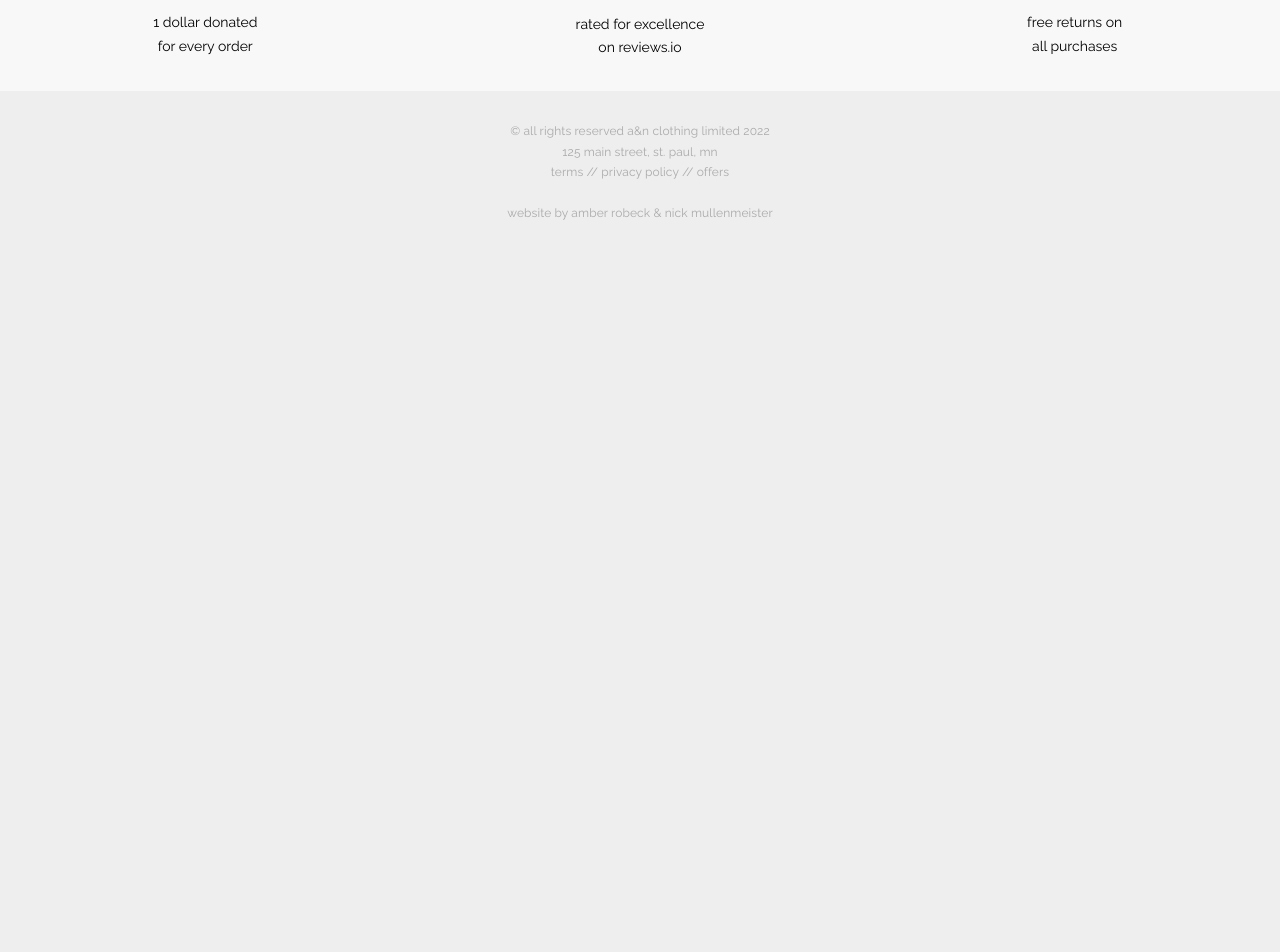
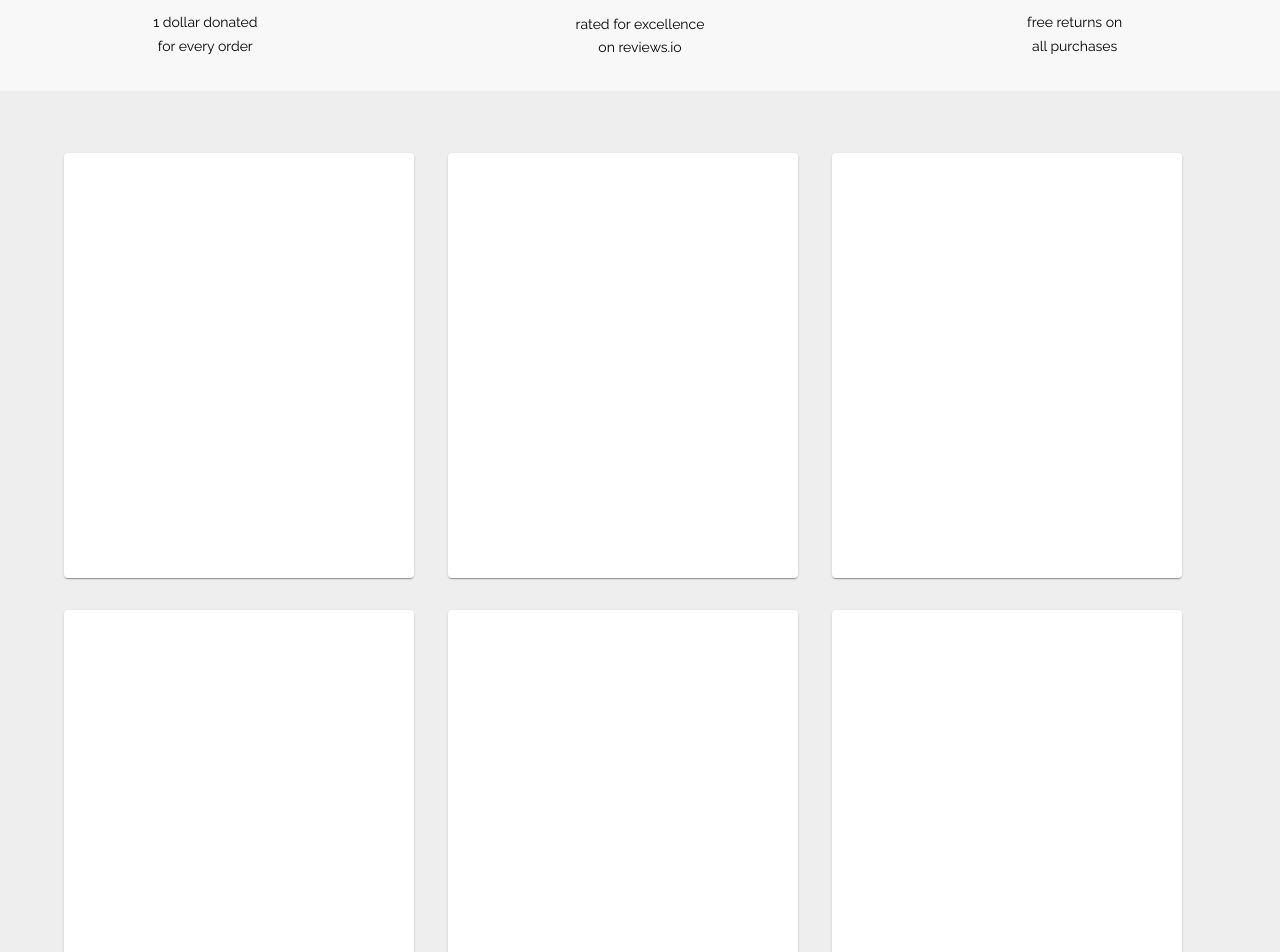
Before and after one commit to Amber-Robeck/A-N, a React (Create React App) app in the folder frontend/: page / in a window 1280 px wide. Shown: the part 960-1912 px from the top of the page. Before the commit the page ends 1233 px from the top, so only its background shows below. Built offline with nearby package versions, Linux system fonts and the light colour scheme.

Commit message:
Added first part of home grid display

```diff
--- a/frontend/src/components/Footer/index.js
+++ b/frontend/src/components/Footer/index.js
@@ -1,7 +1,7 @@
 import { Box, Typography } from "@mui/material";
 
 const Footer = () => {
-    return ( <Box sx={{marginBottom: '50px'}}>
+    return ( <Box sx={{marginBottom: '50px', marginTop: '25px'}}>
         <Typography sx={{color: '#aaa', textTransform: "lowercase", lineHeight: 1.7, textRendering: 'optimizeLegibility', fontSize: 12, fontWeight: 300, textAlign: 'center'}}>
         © all rights reserved A&N Clothing Limited 2022
         <br></br>
--- /dev/null
+++ b/frontend/src/components/HomeCards/index.js
@@ -0,0 +1,49 @@
+import { Grid, Box, Paper, Container } from "@mui/material";
+
+const HomeCards = () => {
+    return ( <Box>
+        <Container>
+        <Grid
+        container rowSpacing={4}
+        direction="row"
+        justifyContent="space-evenly"
+        alignItems="center"
+        marginTop={1}
+        >
+            <Grid item xs={4}>
+            <Paper elevation={1} sx={{height: '425px', width: '350px'}}>
+            </Paper>
+            </Grid>
+
+            <Grid item xs={4}>
+            <Paper elevation={1} sx={{height: '425px', width: '350px'}}>
+            </Paper>
+            </Grid>
+
+            <Grid item xs={4}>
+            <Paper elevation={1} sx={{height: '425px', width: '350px'}}>
+            </Paper>
+            </Grid>
+
+            <Grid item xs={4}>
+            <Paper elevation={1} sx={{height: '425px', width: '350px'}}>
+            </Paper>
+            </Grid>
+
+            <Grid item xs={4}>
+            <Paper elevation={1} sx={{height: '425px', width: '350px'}}>
+            </Paper>
+            </Grid>
+
+            <Grid item xs={4}>
+            <Paper elevation={1} sx={{height: '425px', width: '350px'}}>
+            </Paper>
+            </Grid>
+
+
+        </Grid>
+        </Container>
+    </Box> );
+}
+
+export default HomeCards;
--- a/frontend/src/components/NavigationCard/index.js
+++ b/frontend/src/components/NavigationCard/index.js
@@ -11,12 +11,12 @@ const NavigationCard = () => {
             <Grid container spacing={10}>
                 <Grid item xs={6}>
                     <Link to="/men" style={{ textDecoration: 'none' }}>
-                        <Paper className="navCard" sx={{ padding: 2, border: 1, fontSize: 18 }} elevation={3} variant="outlined">SHOP MEN'S</Paper>
+                        <Paper className="navCard" sx={{ padding: 2, border: 1, fontSize: 18 }} elevation={0} variant="outlined">SHOP MEN'S</Paper>
                     </Link>
                 </Grid>
                 <Grid item xs={6}>
                     <Link to="/women" style={{ textDecoration: 'none' }}>
-                        <Paper className="navCard" sx={{ padding: 2, border: 1, fontSize: 18 }} elevation={3} variant="outlined">SHOP WOMEN'S</Paper>
+                        <Paper className="navCard" sx={{ padding: 2, border: 1, fontSize: 18 }} elevation={0} variant="outlined">SHOP WOMEN'S</Paper>
                     </Link>
                 </Grid>
 
--- a/frontend/src/pages/Home/index.js
+++ b/frontend/src/pages/Home/index.js
@@ -1,4 +1,5 @@
 import Carousel from "../../components/Carousel";
+import HomeCards from "../../components/HomeCards";
 import NavigationCard from "../../components/NavigationCard";
 import RatingBanner from "../../components/RatingBanner";
 
@@ -8,6 +9,7 @@ const Home = () => {
         <Carousel/>
         <NavigationCard/>
         <RatingBanner/>
+        <HomeCards/>
         </>
      );
 }
```
Also changed, not shown: frontend/src/components/HomeCards/homeCards.css (added).
